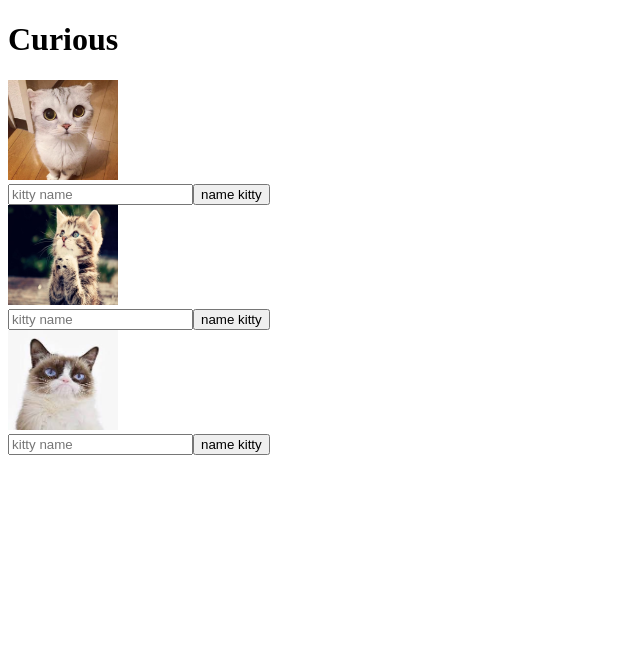
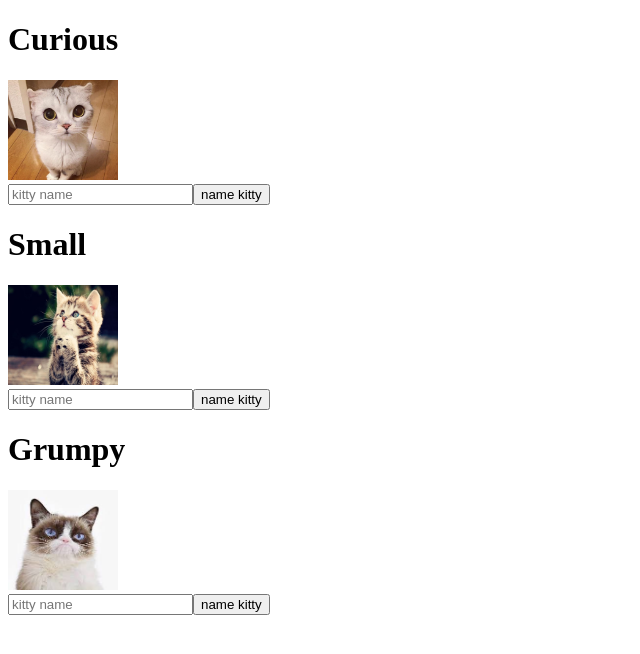
Before and after one commit to jessieengstrom/herding-cats, a React (Create React App) app: page / in a window 1280 px wide. Shown: the top 654 px of the page, without its empty margins (0-640 px from the left). Built offline with nearby package versions, Linux system fonts and the light colour scheme.

Commit message:
Added name state to all three kittens.

```diff
--- a/src/components/App.js
+++ b/src/components/App.js
@@ -6,9 +6,9 @@ import '../css/App.css';
 
 class App extends Component {
     state = {
-        sname: null,
+        sname: 'Small',
         cname: 'Curious',
-        gname: null,
+        gname: 'Grumpy',
     }
 
     handleNameChange = (e, name) => {
@@ -20,8 +20,8 @@ class App extends Component {
         return (
             <div>
                 <Curious name={this.state.cname} nameChange={this.handleNameChange} />
-                <Small />
-                <Grumpy />
+                <Small name={this.state.sname}/>
+                <Grumpy name={this.state.gname}/>
             </div>
         );
     }
--- a/src/components/Grumpy.js
+++ b/src/components/Grumpy.js
@@ -6,6 +6,7 @@ class Grumpy extends React.Component {
     render() {
         return (
             <div className='grumpy-image'>
+                <h1>{this.props.name}</h1>
                 <img src={grumpy} />
                 <KittyForm />
             </div>
--- a/src/components/Small.js
+++ b/src/components/Small.js
@@ -6,6 +6,7 @@ class Small extends React.Component {
     render() {
         return (
             <div className='small-image'>
+                <h1>{this.props.name}</h1>
                 <img src={small} />
                 <KittyForm />
             </div>
```
